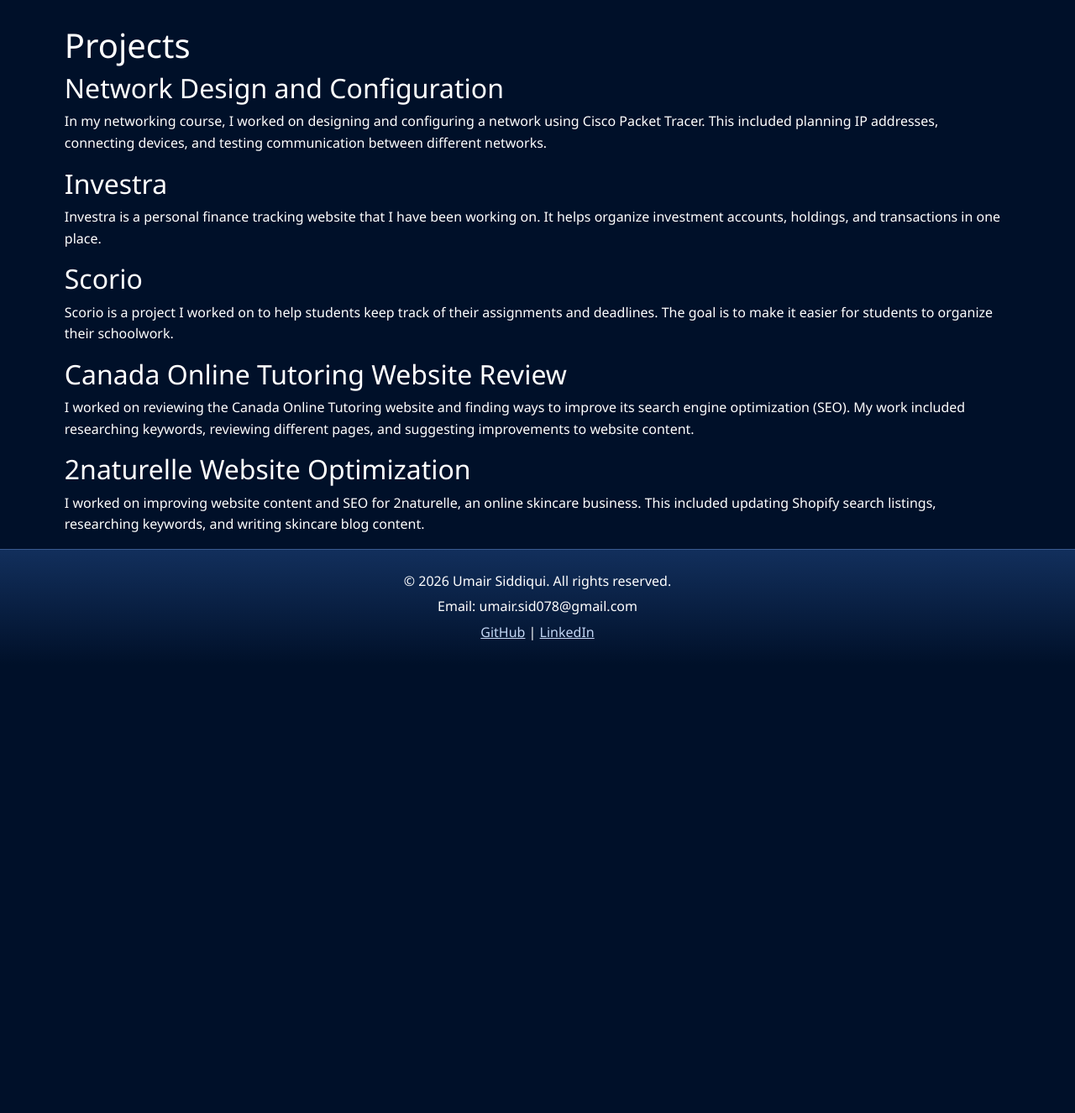
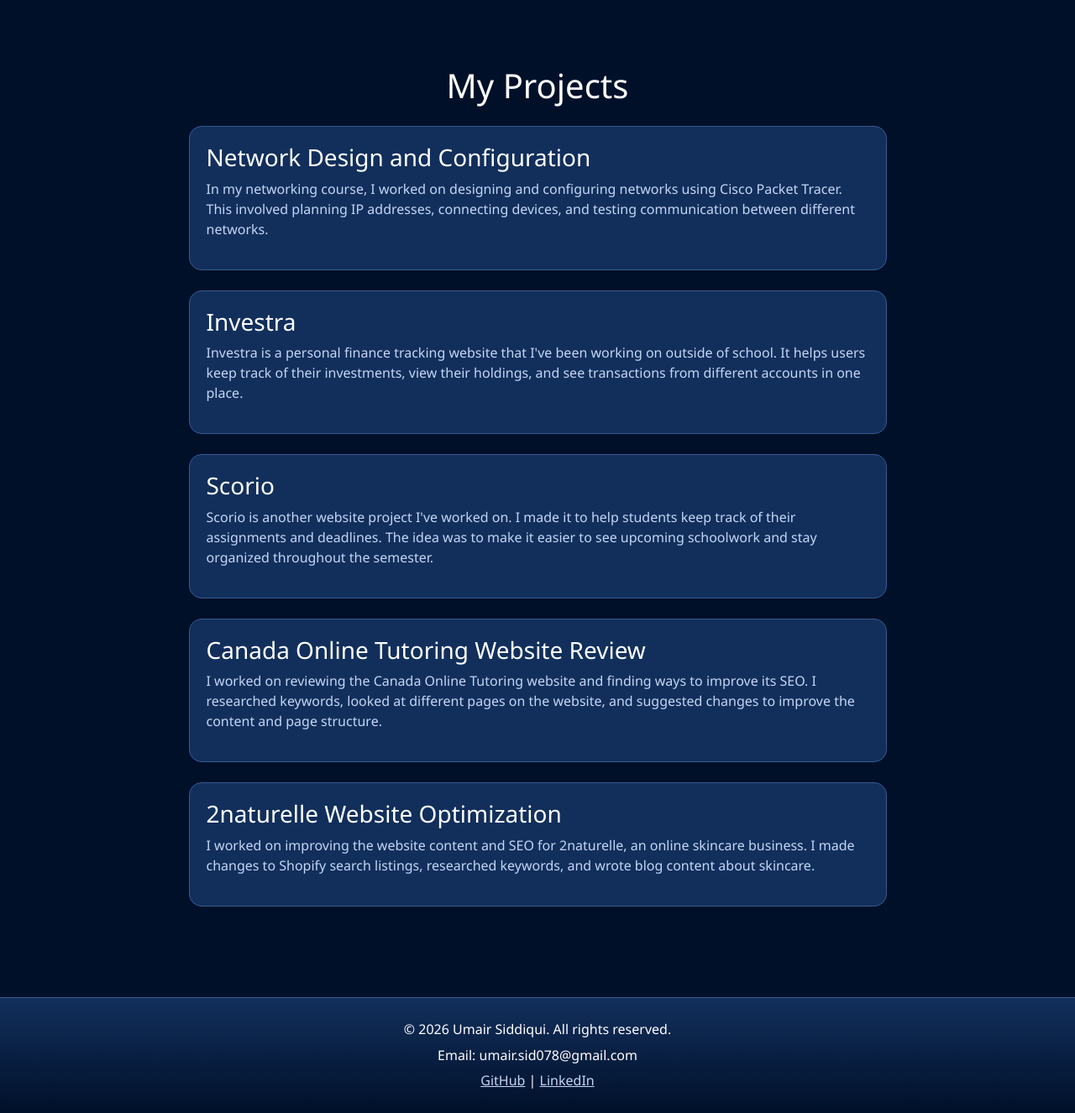
Before and after one commit to umairsid078/Assignment-2-portfolio, a Node server app: page /projects in a window 1280 px wide. Shown: the part 77-1403 px from the top of the page at 84% size. Before the commit the page ends 840 px from the top, so only its background shows below. Run offline with Node 20, Linux system fonts and the light colour scheme.

Commit message:
Improve projects and contact page layouts

```diff
--- a/views/projects.ejs
+++ b/views/projects.ejs
@@ -15,54 +15,80 @@
   </head>
 
   <body>
+
     <%- include('partials/header') %>
-    <h1><%= title %></h1>
-    <h2>Network Design and Configuration</h2>
+
+    <main class="container mt-5 mb-5">
+
+    <div class="row justify-content-center">
+      <div class="col-lg-9">
+
+      <h1 class="text-center mb-4">My Projects</h1>
+
+      <article>
+        <h3>Network Design and Configuration</h3>
 
         <p>
           In my networking course, I worked on designing
-    and configuring a network using Cisco Packet
-    Tracer. This included planning IP addresses,
-    connecting devices, and testing communication
-    between different networks.
+          and configuring networks using Cisco Packet Tracer.
+          This involved planning IP addresses, connecting
+          devices, and testing communication between
+          different networks.
         </p>
+      </article>
 
-   <h2>Investra</h2>
+      <article class="mt-4">
+        <h3>Investra</h3>
 
         <p>
           Investra is a personal finance tracking website
-    that I have been working on. It helps organize
-    investment accounts, holdings, and transactions
-    in one place.
+          that I've been working on outside of school.
+          It helps users keep track of their investments,
+          view their holdings, and see transactions
+          from different accounts in one place.
         </p>
+      </article>
 
-   <h2>Scorio</h2>
+      <article class="mt-4">
+        <h3>Scorio</h3>
+
         <p>
-    Scorio is a project I worked on to help students
-    keep track of their assignments and deadlines.
-    The goal is to make it easier for students to
-    organize their schoolwork.
+          Scorio is another website project I've worked on.
+          I made it to help students keep track of their
+          assignments and deadlines. The idea was to make
+          it easier to see upcoming schoolwork and
+          stay organized throughout the semester.
         </p>
+      </article>
 
-    <h2>Canada Online Tutoring Website Review</h2>
+      <article class="mt-4">
+        <h3>Canada Online Tutoring Website Review</h3>
+
         <p>
           I worked on reviewing the Canada Online Tutoring
-    website and finding ways to improve its search
-    engine optimization (SEO). My work included
-    researching keywords, reviewing different pages,
-    and suggesting improvements to website content.
+          website and finding ways to improve its SEO.
+          I researched keywords, looked at different
+          pages on the website, and suggested changes
+          to improve the content and page structure.
         </p>
+      </article>
 
-    <h2>2naturelle Website Optimization</h2>
+      <article class="mt-4">
+        <h3>2naturelle Website Optimization</h3>
+
         <p>
-    I worked on improving website content and SEO
-    for 2naturelle, an online skincare business.
-    This included updating Shopify search listings,
-    researching keywords, and writing skincare
-    blog content.
+          I worked on improving the website content
+          and SEO for 2naturelle, an online skincare
+          business. I made changes to Shopify search
+          listings, researched keywords, and wrote
+          blog content about skincare.
         </p>
+      </article>
 
+      </div>
+    </div>
 
+    </main>
     <%- include('partials/footer') %>
   </body>
 
```
Also changed, not shown: views/contact.ejs (+25 -6 lines). Lines whose indentation alone changed are shown as unchanged.
